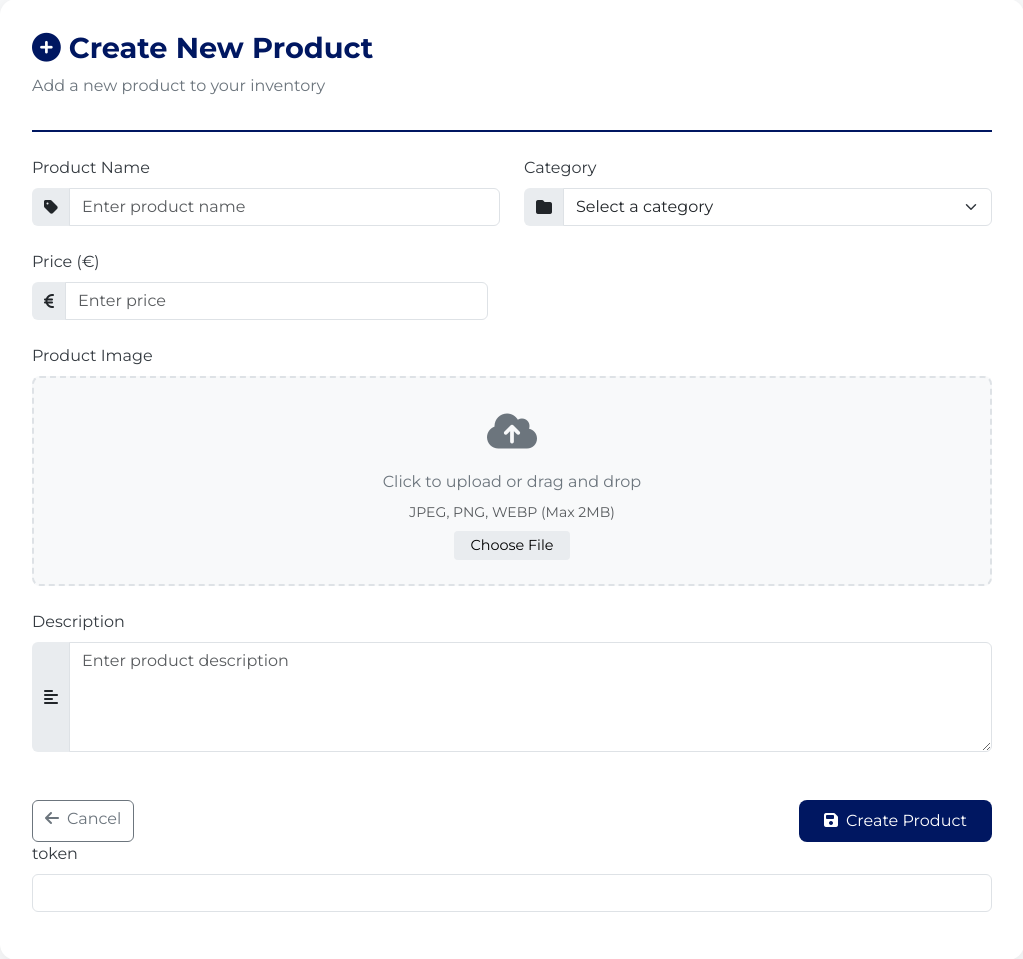
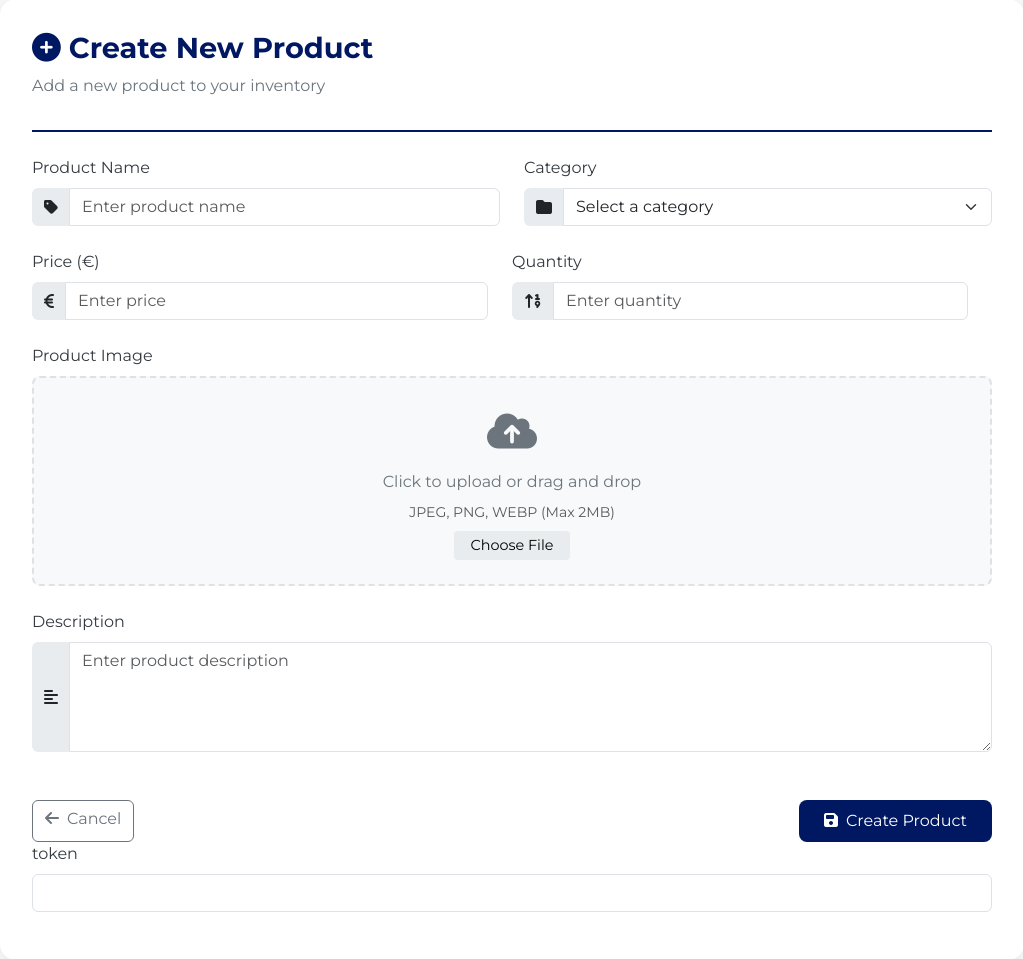
Before and after one commit to AmrDroid-git/e-commerce-website, a Symfony app: template templates/product/new.html.twig in a window 1280 px wide. Shown: the part 201-1160 px from the top of the page, without its empty margins (128-1151 px from the left). Run offline with Twig, Linux system fonts and the light colour scheme; the template is opened without the code that fills it, so the values that code supplies are empty; form fields are guessed from the names that the template uses; some libraries are stand-ins or nearby versions.

Commit message:
ajout de quantity pour ajout

```diff
--- a/src/Form/ProductForm.php
+++ b/src/Form/ProductForm.php
@@ -52,7 +52,11 @@ class ProductForm extends AbstractType
             ])
             ->add('description', TextareaType::class, [
                 'required' => false
-            ]);
+            ])
+        ->add('quantity', IntegerType::class,[
+        'required' => true,
+        'label' => 'Quantity'
+    ]);
     }
 
     public function configureOptions(OptionsResolver $resolver): void
--- a/templates/product/new.html.twig
+++ b/templates/product/new.html.twig
@@ -116,6 +116,16 @@
                             {{ form_widget(form.price, {'attr': {'class': 'form-control', 'placeholder': 'Enter price'}}) }}
                         </div>
                         {{ form_errors(form.price) }}
+                    </div>
+                </div>
+                <div class="col-md-6">
+                    <div class="mb-4">
+                        <label class="form-label">Quantity</label>
+                        <div class="input-group">
+                            <span class="input-group-text"><i class="fas fa-sort-numeric-up"></i></span>
+                            {{ form_widget(form.quantity, {'attr': {'class': 'form-control', 'placeholder': 'Enter quantity'}}) }}
+                        </div>
+                        {{ form_errors(form.quantity) }}
                     </div>
                 </div>
 
```
Also changed, not shown: public/uploads/products/MICRO-6839c0e7bd75f.jpg (added), public/uploads/products/ai-6839bf43c91c3.jpg (added), public/uploads/products/api-6839beec433f3.jpg (added), public/uploads/products/kubernetes-6839bf7d256d2.jpg (added), var/data.db.
